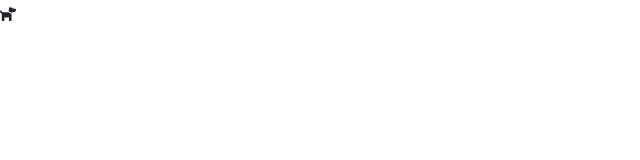
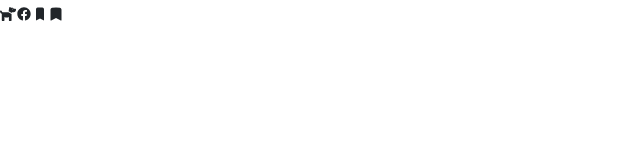
Before and after one commit to sebaek/react-20250630, a React (Vite) app: page / in a window 1280 px wide. Shown: the top 160 px of the page, without its empty margins (0-640 px from the left). Built offline with nearby package versions, Linux system fonts and the light colour scheme.

Commit message:
react icons

```diff
--- a/src/App17.jsx
+++ b/src/App17.jsx
@@ -1,10 +1,16 @@
 import { FaDog } from "react-icons/fa6";
+import { BiLogoFacebookCircle } from "react-icons/bi";
+import { HiBookmark as Bookmark1 } from "react-icons/hi";
+import { HiBookmark as Bookmark2 } from "react-icons/hi2";
 
 function App17() {
   return (
     <div>
       <FaDog />
       {/*  연습 아이콘 사용해 보기 */}
+      <BiLogoFacebookCircle />
+      <Bookmark1 />
+      <Bookmark2 />
     </div>
   );
 }
```
